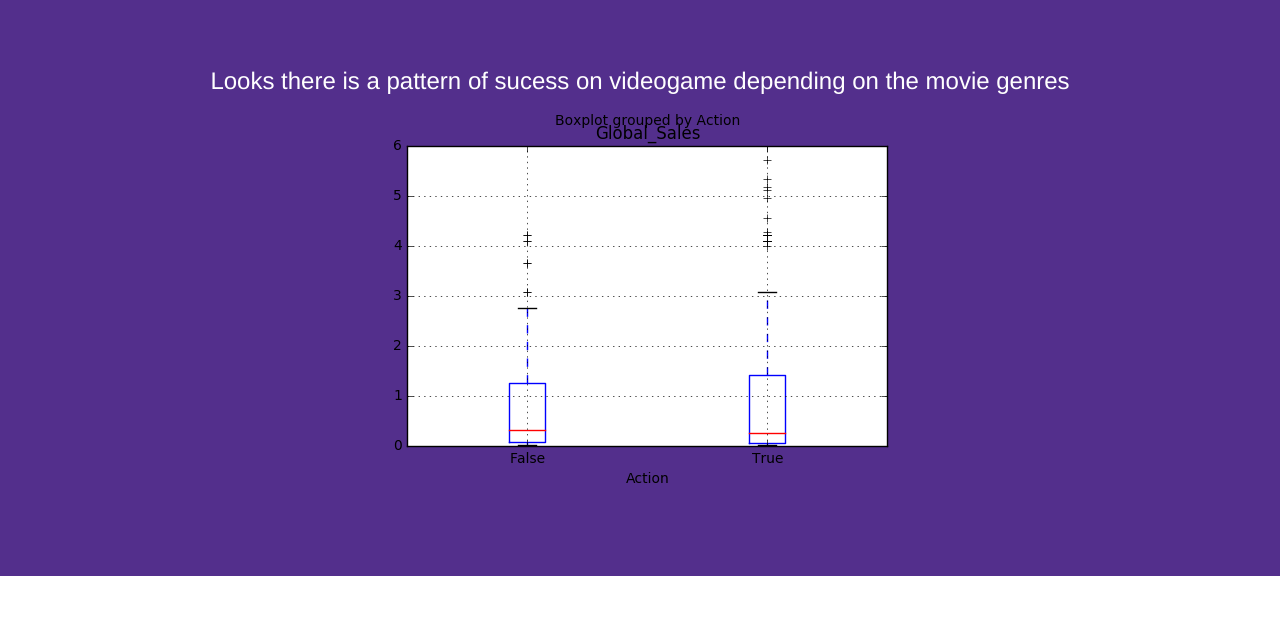
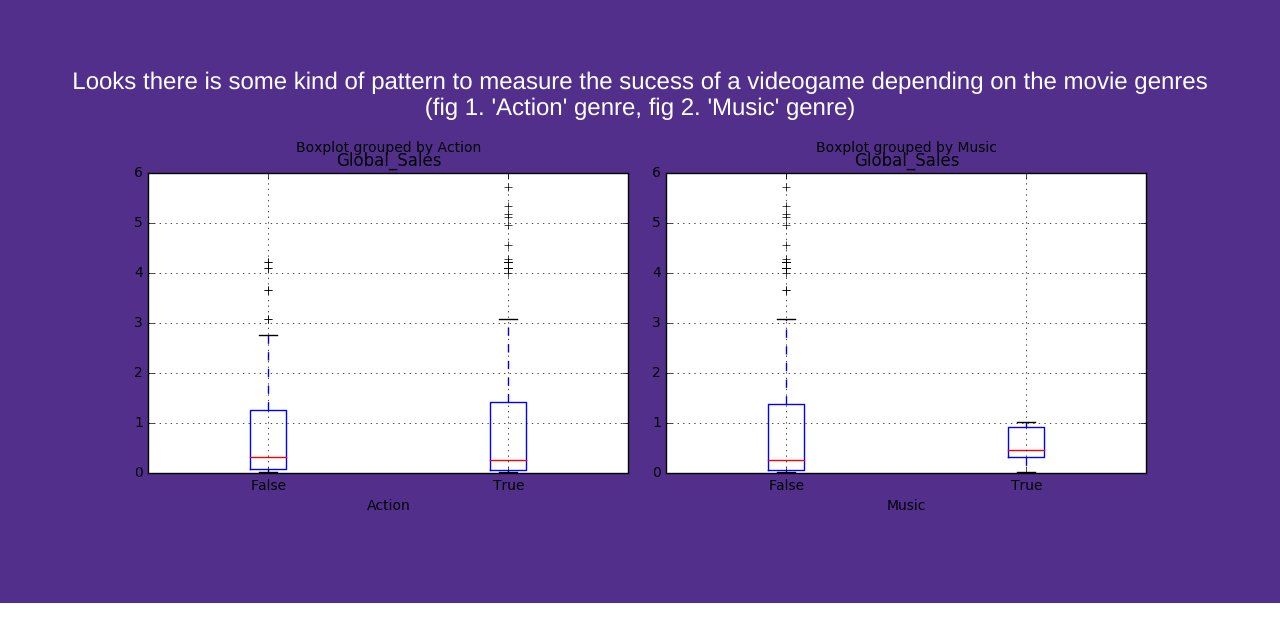
Before and after one commit to jootse84/di-example, a Django app: page /image1 in a window 1280 px wide. Shown: the top 642 px of the page. Run offline with Django 3.2, Linux system fonts and the light colour scheme; some libraries are stand-ins or nearby versions.

Commit message:
image added

```diff
--- a/hello/templates/image1.html
+++ b/hello/templates/image1.html
@@ -4,8 +4,9 @@
 {% block content %}
 <div class="jumbotron text-center">
   <div class="container">
-    <h3>Looks there is a pattern of sucess on videogame depending on the movie genres</h3>
+    <h3>Looks there is some kind of pattern to measure the sucess of a videogame depending on the movie genres (fig 1. 'Action' genre, fig 2. 'Music' genre)</h3>
     <img src="{% static 'fig1.png'%}">
+    <img src="{% static 'fig1-1.png'%}">
   </div>
 </div>
 {% endblock %}
```
Also changed, not shown: hello/static/fig1-1.png (added).
